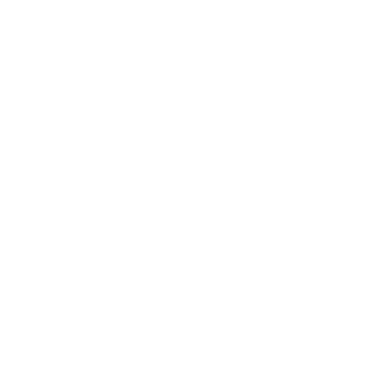
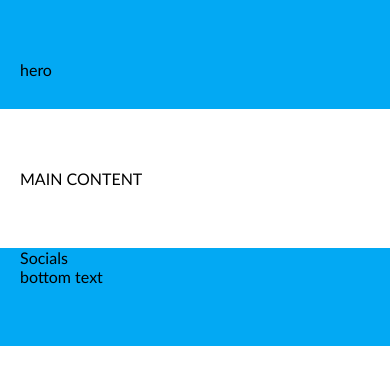
Before and after one commit to Spectatour/999-coming-test, a website: page index.html in a window 390 px wide. Drawn offline with Linux system fonts and the light colour scheme.

Commit message:
Responsive layout#1

```diff
--- /dev/null
+++ b/css/base/base.css
@@ -0,0 +1,15 @@
+body,
+body * {
+    margin: 0;
+    padding: 0;
+    vertical-align: top;
+    box-sizing: border-box;
+}
+
+body {
+    font-family: 'Gill Sans', 'Gill Sans MT', Calibri, 'Trebuchet MS', sans-serif;
+}
+
+.bg-main {
+    background-color: #03a9f3;
+}
--- /dev/null
+++ b/css/base/layout.css
@@ -0,0 +1,40 @@
+.container {
+    padding-top: 60px;
+    padding-bottom: 60px;
+}
+.container > .row {
+    width: 1000px;
+    margin-left: calc(50% - 500px);
+}
+.container > .short-row {
+    width: 600px;
+    margin-left: calc(50% - 300px);
+}
+
+@media (max-width: 1100px)   {
+    .container > .row {
+        width: 800px;
+        margin-left: calc(50% - 400px);
+    }
+
+}
+@media (max-width: 900px)   {
+    .container > .row {
+        width: 600px;
+        margin-left: calc(50% - 300px);
+    }
+
+}
+@media (max-width: 650px)   {
+    .container {
+        padding-left: 20px;
+        padding-right: 20px;
+    }
+
+    .container > .row,
+    .container > .short-row {
+        width: 100%;
+        margin-left: 0;
+    }
+
+}
--- a/css/pages/home.css
+++ b/css/pages/home.css
@@ -0,0 +1,15 @@
+/* base */
+@import '../base/base.css';
+@import '../base/layout.css';
+/* 3rd-party */
+
+/* components  */
+
+/* CUSTOM STYLE BELOW THIS COMMENT LINE  */
+
+section.container {
+    padding-bottom: 30px;
+}
+footer.container {
+    padding-top: 0;
+}
--- a/index.html
+++ b/index.html
@@ -13,8 +13,26 @@
     <link rel="mask-icon" href="./favicon/safari-pinned-tab.svg" color="#5bbad5">
     <meta name="msapplication-TileColor" content="#da532c">
     <meta name="theme-color" content="#ffffff">
+    <link rel="stylesheet" href="./css/pages/home.css">
 </head>
 <body>
-
+    <section class="container bg-main">
+        <div class="short-row">
+            hero
+        </div>
+    </section>
+    <main class="container">
+        <div class="row">
+            MAIN CONTENT
+        </div>
+    </main>
+    <footer  class="container bg-main">
+        <div class="row">
+            Socials
+        </div>
+        <div class="short-row">
+            bottom text
+        </div>
+    </footer>
 </body>
 </html>
```
